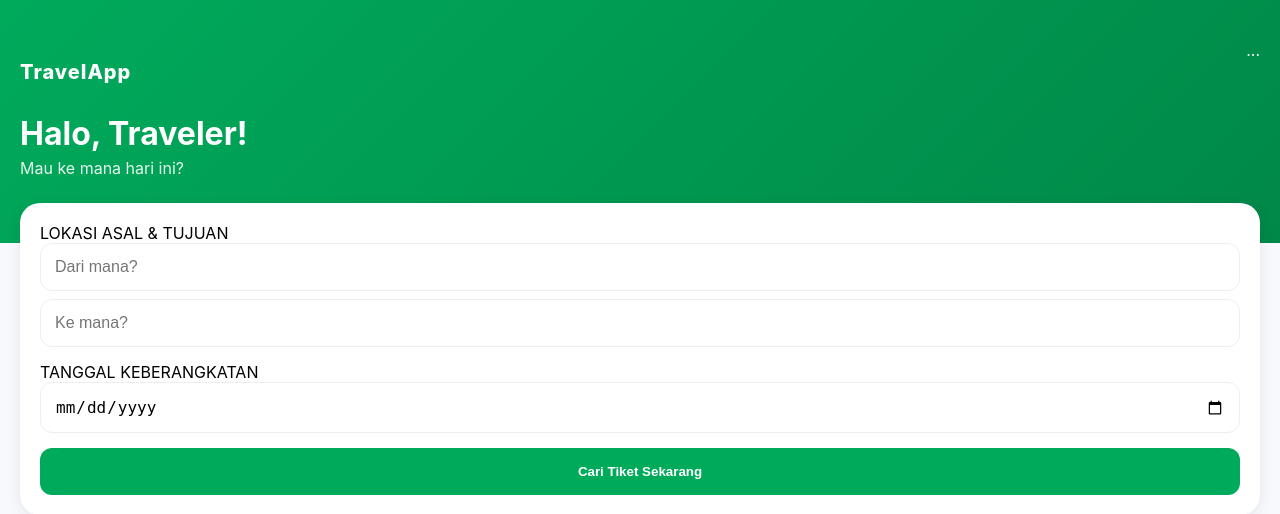
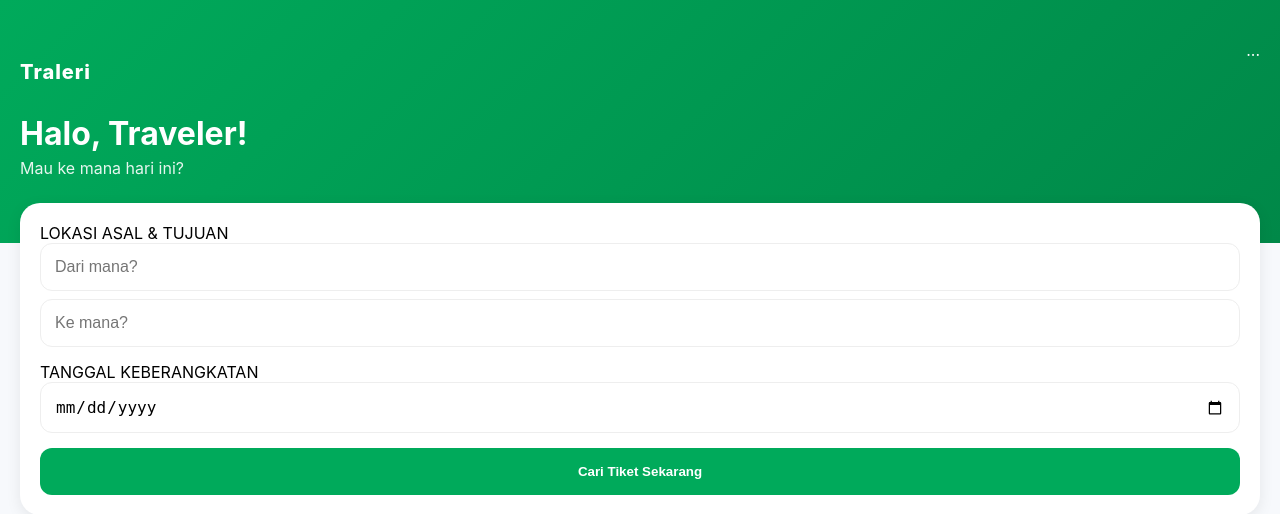
Before and after one commit to PBW-1-2026/4903-tubes-trio-mprui, a PHP site: page / in a window 1280 px wide. Shown: the top 514 px of the page. Run offline with PHP 8.4, Linux system fonts and the light colour scheme.

Commit message:
Mengubah php

```diff
--- a/index.php
+++ b/index.php
@@ -7,7 +7,7 @@ session_start();
     <meta charset="UTF-8">
     <meta name="viewport" content="width=device-width, initial-scale=1.0">
     <link rel="stylesheet" href="style.css">
-    <title>TravelApp - Beranda</title>
+    <title>Traleri - Beranda</title>
     <style>
         .navbar {
             display: flex;
@@ -42,7 +42,7 @@ session_start();
     <div class="hero-banner">
         <div style="text-align: right;"> ... </div>
         <div class="navbar">
-    <div style="font-size: 20px; font-weight: 800; letter-spacing: 1px;">TravelApp</div>
+    <div style="font-size: 20px; font-weight: 800; letter-spacing: 1px;">Traleri</div>
             <div class="nav-links">
                 <?php if(isset($_SESSION['username'])): ?>
                     <a href="profil.php" style="color: white; text-decoration: none;">Profike
```
